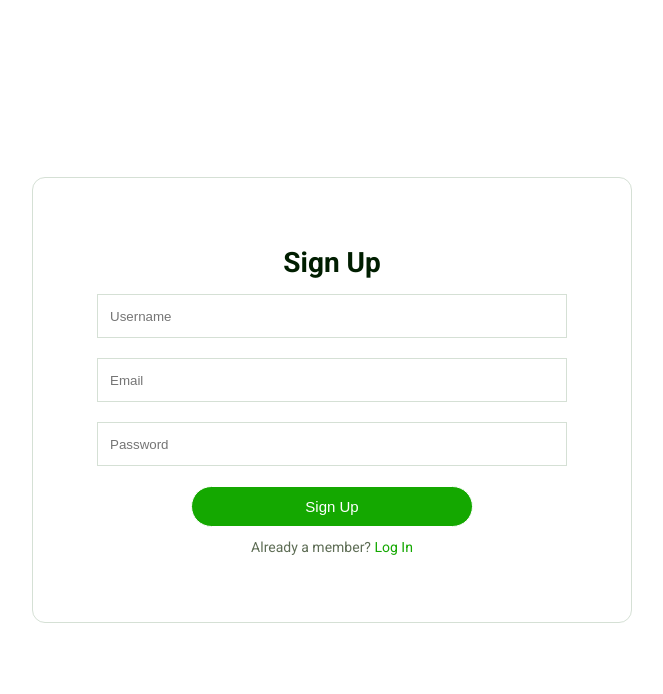
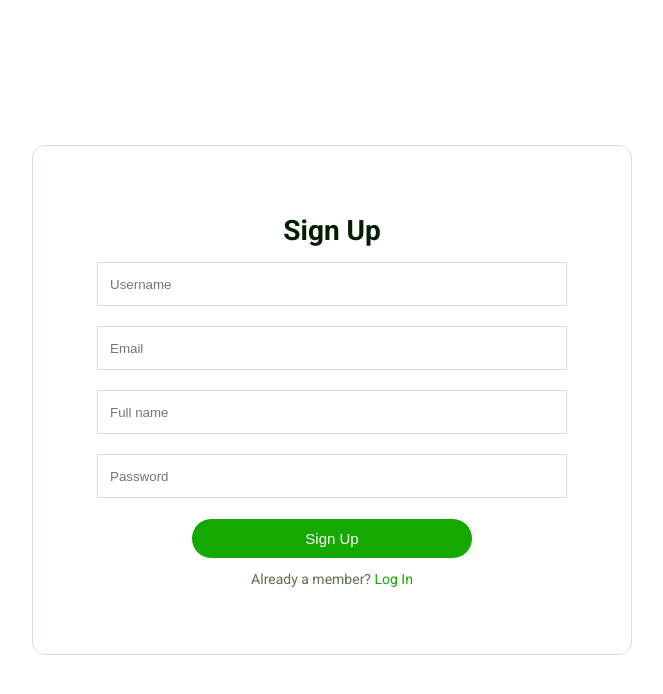
Before and after one commit to Nemwel-Boniface/book-a-dev-ui, a React (Create React App) app: page /registration in a window 1280 px wide. Shown: the top 694 px of the page, without its empty margins (308-971 px from the left). Built offline with nearby package versions, Linux system fonts and the light colour scheme.

Commit message:
refactor signup

```diff
--- a/src/assets/css/globals.css
+++ b/src/assets/css/globals.css
@@ -361,7 +361,9 @@ body {
   border: 1px solid;
   border-radius: 10rem;
   font-weight: 500;
-  display: inline-block;
+  display: inline-flex;
+  justify-content: center;
+  align-items: center;
   font-size: 15px;
   line-height: 1;
   text-align: center;
@@ -417,3 +419,9 @@ td,
 th {
   padding: 10px;
 }
+
+.error_message {
+  margin-bottom: 10px;
+  color: rgb(255, 71, 71);
+  text-align: center;
+}
--- a/src/pages/signup.js
+++ b/src/pages/signup.js
@@ -5,21 +5,17 @@ import { Link, useNavigate } from 'react-router-dom';
 import { signup } from '../redux/actions/user';
 
 const Signup = () => {
-  const { errorSignup = null, loadingSignup = false } = useSelector(
-    (state) => state.user,
-  );
+  const [loading, setLoading] = useState(false);
   const [userSignup, setSignup] = useState({
     email: '',
     password: '',
     username: '',
+    name: '',
   });
+
+  const user = useSelector((state) => state.user);
   const dispatch = useDispatch();
   const navigate = useNavigate();
-
-  const handleLogin = (e) => {
-    e.preventDefault();
-    dispatch(signup(userSignup, navigate));
-  };
 
   const handleOnChange = (event) => {
     setSignup((prevState) => ({
@@ -28,14 +24,23 @@ const Signup = () => {
     }));
   };
 
+  const handleLogin = (e) => {
+    e.preventDefault();
+    setLoading(true);
+    setTimeout(() => {
+      setLoading(false);
+      dispatch(signup(userSignup, navigate));
+    }, 1000);
+  };
+
   return (
     <div className="wrapperForm">
       <div className="form-section">
         <h1>Sign Up</h1>
         <form onSubmit={handleLogin} className="form">
-          {errorSignup && (
-            <div className="w-3/4">
-              <p>Username/Email already exist</p>
+          {user.error && (
+            <div className="error_message">
+              <p>Wrong user credentials or User does not exist</p>
             </div>
           )}
           <input
@@ -58,6 +63,15 @@ const Signup = () => {
           />
           <input
             onChange={handleOnChange}
+            type="text"
+            name="name"
+            placeholder="Full name"
+            required
+            value={userSignup.name}
+            className="field"
+          />
+          <input
+            onChange={handleOnChange}
             type="password"
             name="password"
             placeholder="Password"
@@ -67,26 +81,25 @@ const Signup = () => {
             className="field"
           />
 
-          {loadingSignup && (
-            <div>
+          <button type="submit" className="submit_btn" disabled={loading}>
+            {loading ? (
+              <>
                 <ThreeDots
-                height="180"
-                width="180"
-                radius="3"
-                color="#98be20"
+                  height="15"
+                  width="40"
+                  radius="1"
+                  color="#ffffff"
                   ariaLabel="three-dots-loading"
                   wrapperStyle
                   wrapperClass
                 />
-            </div>
+              </>
+            ) : (
+              'Sign Up'
             )}
-
-          <button type="submit" className="submit_btn">
-            Sign Up
           </button>
           <p className="not_member">
             Already a member?
-            {' '}
             {' '}
             <Link to="/">Log In</Link>
           </p>
--- a/src/redux/actions/user.js
+++ b/src/redux/actions/user.js
@@ -20,7 +20,6 @@ export const login = (userData, location) => (dispatch) => {
         });
 
         localStorage.setItem('user', JSON.stringify(response.data.data));
-
         location('/developers');
       } else {
         dispatch({
@@ -38,16 +37,15 @@ export const login = (userData, location) => (dispatch) => {
 };
 
 export const signup = (userData, location) => (dispatch) => {
-  dispatch({
-    type: actionTypes.USER_REGISTER_REQUEST,
-  });
   API.signup(userData)
-    .then((user) => {
+    .then((res) => {
       dispatch({
         type: actionTypes.USER_REGISTER_SUCCESS,
-        payload: user,
+        payload: res.data,
       });
-      location('/login');
+
+      localStorage.setItem('user', JSON.stringify(res.data));
+      location('/developers');
     })
     .catch((error) => {
       dispatch({
--- a/src/redux/reducers/user.js
+++ b/src/redux/reducers/user.js
@@ -14,10 +14,12 @@ const initialState = user
   ? {
     isLoggedIn: true,
     user,
+    error: null,
   }
   : {
     isLoggedIn: false,
     user: null,
+    error: null,
   };
 
 const userReducer = (state = initialState, action) => {
@@ -57,6 +59,7 @@ const userReducer = (state = initialState, action) => {
         ...state,
         isLoggedIn: false,
         user: null,
+        error: action.payload,
       };
     default:
       return state;
```
Lines whose indentation alone changed are shown as unchanged.
